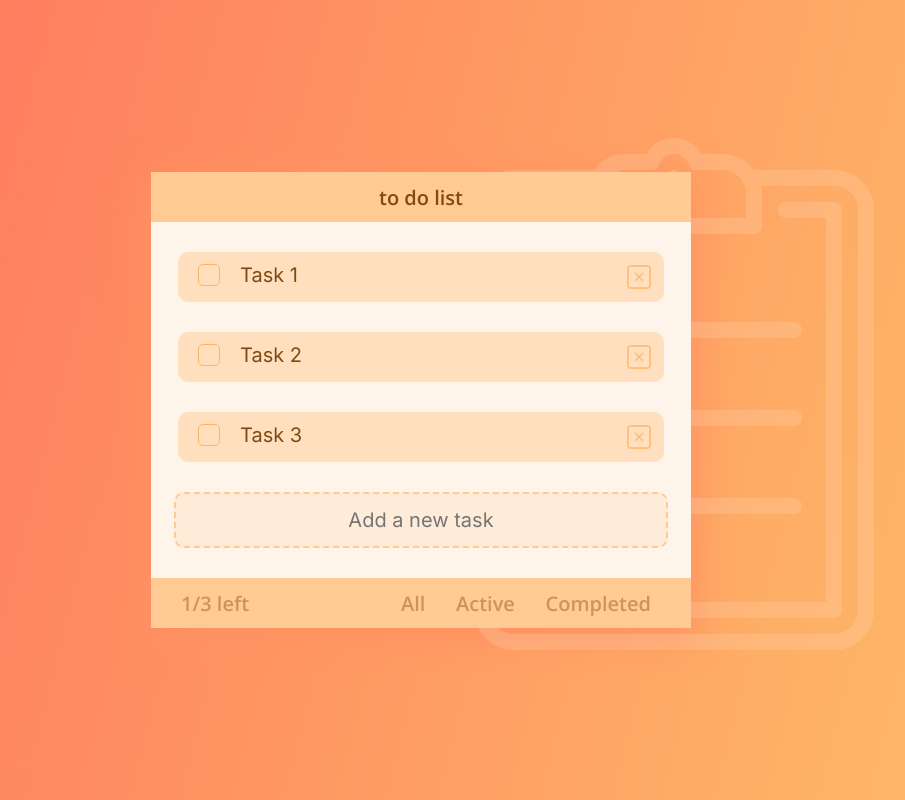
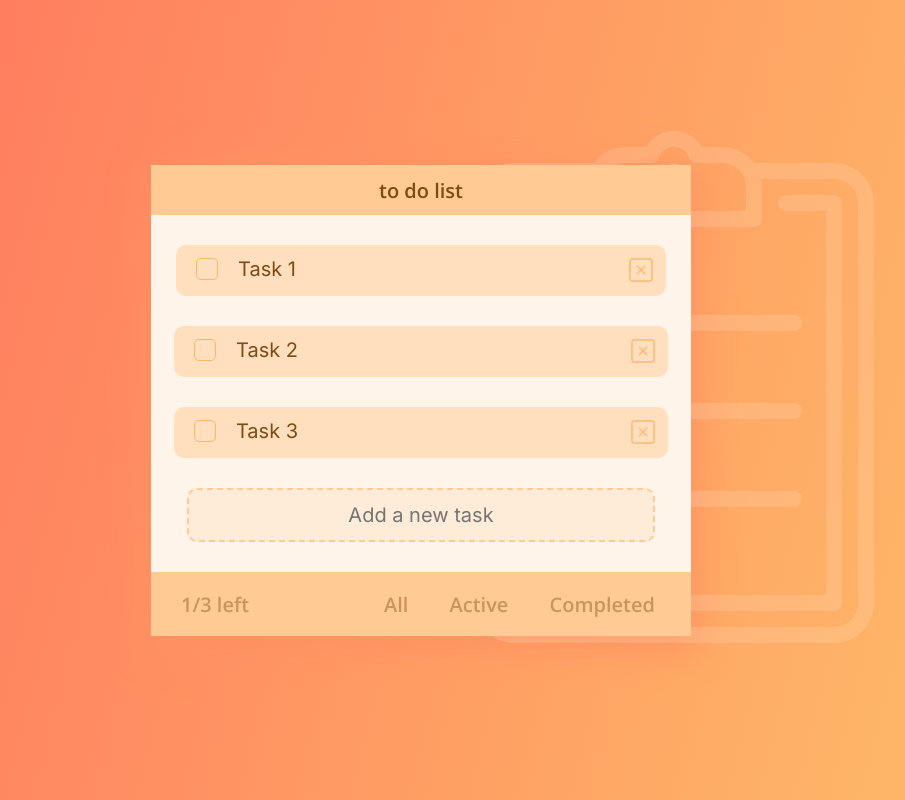
Before and after one commit to MVPmiami/Vue-Practice, a Vue app: page / in a window 1280 px wide. Shown: the whole page, without its empty margins (219-1124 px from the left). Built offline with nearby package versions, Linux system fonts and the light colour scheme.

Commit message:
TD-2: fixed css rules

```diff
--- a/src/App.vue
+++ b/src/App.vue
@@ -27,9 +27,18 @@
             <div class="todo-app-sort-checked-count">1/3 left</div>
           </div>
           <div class="right-side side">
-            <div class="todo-app-sort-all-tasks sort-btn">All</div>
-            <div class="todo-app-sort-active-tasks sort-btn">Active</div>
-            <div class="todo-app-sort-completed-tasks sort-btn">Completed</div>
+            <label class="todo-app-sort-all-tasks sort-btn">
+              <input type="radio" name="radio" />
+              <span class="fake">All</span>
+            </label>
+            <label class="todo-app-sort-active-tasks sort-btn">
+              <input type="radio" name="radio" />
+              <span class="fake">Active</span>
+            </label>
+            <label class="todo-app-sort-completed-tasks sort-btn">
+              <input type="radio" name="radio" />
+              <span class="fake">Completed</span>
+            </label>
           </div>
         </div>
       </div>
@@ -44,9 +53,9 @@ export default {
   data() {
     return {
       tasks: [
-        { title: "Task 1", checked: false, id: 1 },
-        { title: "Task 2", checked: false, id: 2 },
-        { title: "Task 3", checked: false, id: 3 },
+        { title: "Task 1", isChecked: false, id: 1 },
+        { title: "Task 2", isChecked: false, id: 2 },
+        { title: "Task 3", isChecked: false, id: 3 },
       ],
     };
   },
@@ -54,6 +63,5 @@ export default {
 </script>
 
 <style lang="scss">
-@import url("https://fonts.googleapis.com/css2?family=Inter&family=Open+Sans:wght@600&display=swap");
-@import "./assets/index.scss";
+@import "./assets/style/index.scss";
 </style>
--- a/src/assets/index.scss
+++ b/src/assets/style/index.scss
@@ -18,7 +18,11 @@
 }
 
 .right-side {
-  width: 50%;
+  width: 55%;
+}
+
+.left-side-task {
+  padding: 12px 20rem 11px 0;
 }
 
 .img-list {
@@ -41,8 +45,9 @@
   &-header {
     @include fontHeader($color800);
     @include flexProps(center, row);
+    margin: 0;
     background-color: $color300;
-    height: 50px;
+    padding: 12px 0 11px 0;
     z-index: 10;
   }
 
@@ -54,9 +59,8 @@
     &-task {
       @include flexProps(space-between, row);
       @include fontText($color800);
+      margin-top: 30px;
       background-color: $color200;
-      width: 90%;
-      height: 50px;
       border-radius: 10px;
     }
   }
@@ -64,19 +68,38 @@
   &-sort {
     @include fontHeader($color800-42op);
     @include flexProps(space-between, row);
-    height: 50px;
+    padding: 12px 0 11px;
+    margin: 0;
     background-color: $color300;
     z-index: 10;
   }
 }
 
 .sort-btn {
-  cursor: pointer;
-  padding: 3px 10px;
-  &:hover {
+  padding: 3px 6px;
+
+  & input {
+    display: none;
+  }
+
+  & .fake {
+    display: inline-block;
+    width: 100%;
+    height: 100%;
+    padding: 4px 7px;
+    text-align: center;
+  }
+
+  & input:checked + .fake {
     border: 1px solid $color800-42op;
     border-radius: 10px;
-    padding: 2px 9px;
+    padding: 2px 6px;
+  }
+
+  & .fake:hover {
+    border: 1px solid $color800-42op;
+    border-radius: 10px;
+    padding: 2px 6px;
   }
 }
 
@@ -109,6 +132,7 @@
   display: inline-flex;
   align-items: center;
   user-select: none;
+  cursor: pointer;
 }
 
 .custom-checkbox + label::before {
@@ -134,8 +158,7 @@
   @include flexProps(center, row);
   @include fontText($color300);
   background-color: $colorInput;
-  width: 90%;
-  height: 50px;
+  padding: 13px 5.5rem;
   margin: 30px 0;
   text-align: center;
   border: 2.5px dashed $color300;
@@ -157,11 +180,20 @@
     }
   }
 
+  .left-side-task {
+    padding: 12px 5rem 11px 0;
+  }
+
+  .input-add-new-task {
+    padding: 13px 3rem;
+    width: 150px;
+  }
+
   .side {
     margin: 0 10px;
   }
 
   .right-side {
-    width: 67%;
+    width: 77%;
   }
 }
--- a/src/assets/variables.scss
+++ b/src/assets/style/variables.scss
@@ -1,3 +1,4 @@
+@import url("https://fonts.googleapis.com/css2?family=Inter&family=Open+Sans:wght@600&display=swap");
 $color100: #fff4e9;
 $color100-8op: rgba(254, 149, 38, 8%);
 $color200: #ffdfbe;
@@ -25,7 +26,7 @@ $font-text: "Inter";
   font-weight: 600;
   font-size: 20px;
   color: $property;
-  margin: 0;
+  line-height: normal;
 }
 
 @mixin fontText($property) {
@@ -33,7 +34,7 @@ $font-text: "Inter";
   font-weight: 400;
   font-size: 20px;
   color: $property;
-  margin-top: 30px;
+  line-height: normal;
 }
 
 @mixin imgProps($url) {
```
Also changed, not shown: src/assets/style/reset.scss (renamed from src/assets/reset.scss).
